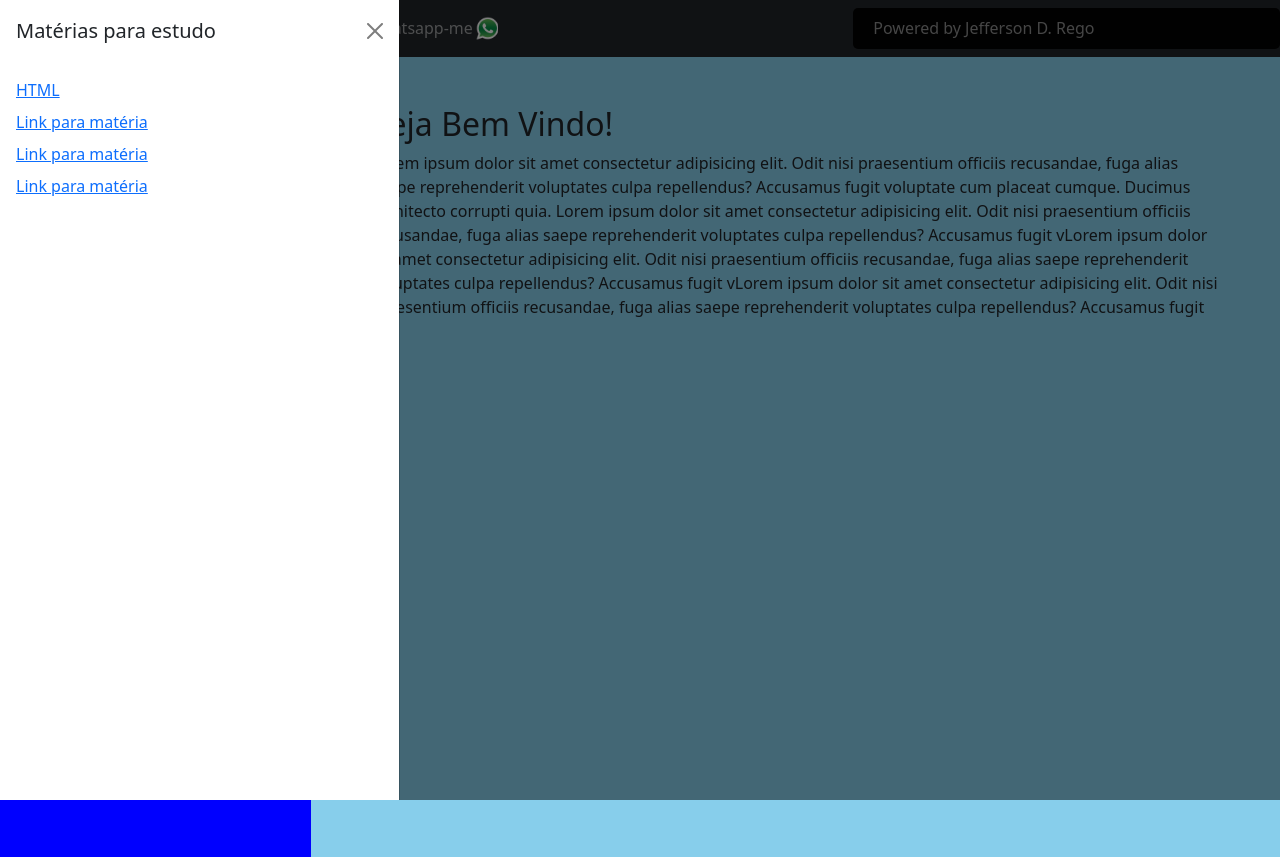
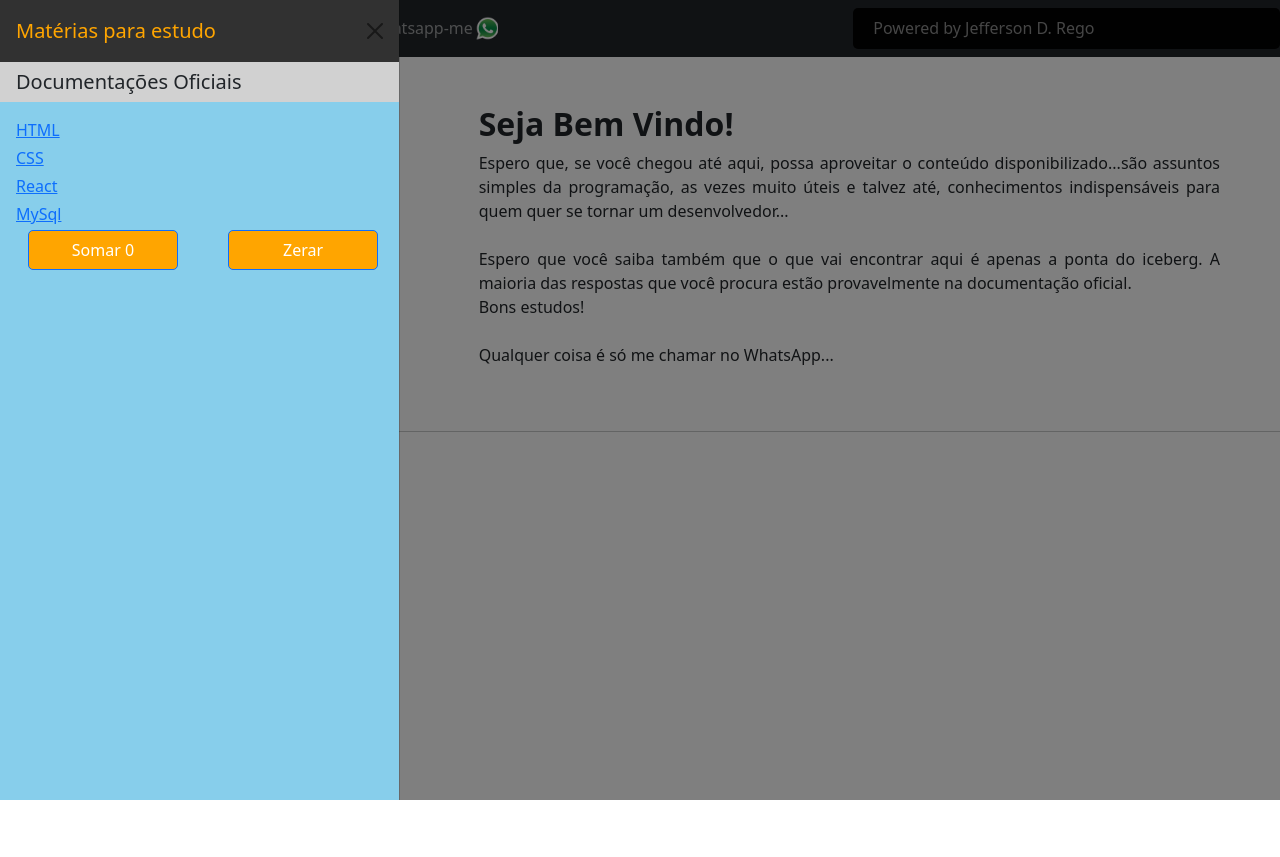
Before and after one commit to JeffersonDRego/site-estudos, a Next.js app: page / in a window 1280 px wide. Both pictures are taken after a click on the button "Exibir todos os tópicos!". After the commit the page ends 800 px from the top, so only its background shows below. Built offline with nearby package versions, Linux system fonts and the light colour scheme.

Commit message:
More little changes in layout

```diff
--- a/components/header/index.js
+++ b/components/header/index.js
@@ -15,14 +15,14 @@ const Header =()=>{
                 <Container fluid style={{display:'unset'}}>
                     <Row>
                         <Col className='col-sm-12 col-md-8 d-flex'>
-                            <Row>
-                                <Col>
+                            <Row className='d-flex justify-content-center'>
+                                <Col className='d-flex'>
                                     <Navbar.Brand href="#home" style={{fontWeight:'bold'}}>Estudos de Programação</Navbar.Brand>
                                 </Col>
                                 <Col>
                                     <Nav className="me-auto">
                                         <Nav.Link href="#home">Home</Nav.Link>
-                                        <Nav.Link className='d-flex' href="https://wa.me/5535998068006">Whatsapp-me <Image style={{marginLeft:2}} width={25} height={25} src={logoWhats}/></Nav.Link>
+                                        <Nav.Link className='d-flex' href="https://wa.me/5535998068006">Whatsapp-me <Image style={{marginLeft:2.1}} width={25} height={25} src={logoWhats}/></Nav.Link>
                                     </Nav>
                                 </Col>
 
--- a/components/offcanvas/index.js
+++ b/components/offcanvas/index.js
@@ -1,4 +1,4 @@
-import React, {useState} from 'react';
+import React, {useState, StyleSheet} from 'react';
 import 'bootstrap/dist/css/bootstrap.min.css';
 import Container from 'react-bootstrap/Container';
 import Row from 'react-bootstrap/Row';
@@ -14,34 +14,54 @@ const options = [
         backdrop: true
     }
 ]
+
+
+
 function OffCanvasExample({ name, ...props }) {
     const [show, setShow] = useState(false);
 
     const handleClose = () => setShow(false);
     const toggleShow = () => setShow((s) => !s);
 
+    const [initialValue, setInitialValue] = useState(0);
+    function counter(){
+      setInitialValue(initialValue+1)
+    }
     return (
       <>
-        <Button className="mt-3" variant="secondary" onClick={toggleShow}>
+        <Button className="mt-5 btn-info" onClick={toggleShow}>
           {name}
         </Button>
         <Offcanvas show={show} onHide={handleClose} {...props}>
-          <Offcanvas.Header closeButton>
-            <Offcanvas.Title>Matérias para estudo</Offcanvas.Title>
+          <Offcanvas.Header style={{backgroundColor:'#313131'}} closeButton>
+            <Offcanvas.Title style={{color:'#FFA500'}}>Matérias para estudo</Offcanvas.Title>
           </Offcanvas.Header>
-          <Offcanvas.Body>
-            <Col className='mb-2'>
-                <a href="#">HTML</a>
+          <div className='pt-2' style={{backgroundColor:'#d1d1d1'}}>
+            <h5 className='ms-3' >Documentações Oficiais </h5>
+          </div>
+          <Offcanvas.Body className='btn-info' style={{backgroundColor:'skyblue'}}>
+            <Col className='mb-1'>
+                <a href="https://developer.mozilla.org/pt-BR/docs/Web/HTML">HTML</a>
             </Col>
-            <Col className='mb-2'>
-                <a href="#">Link para matéria</a>
+            <Col className='mb-1'>
+                <a href="https://developer.mozilla.org/pt-BR/docs/Web/CSS">CSS</a>
             </Col>
-            <Col className='mb-2'>
-                <a href="#">Link para matéria</a>
+            <Col className='mb-1'>
+                <a href="https://pt-br.reactjs.org/">React</a>
             </Col>
-            <Col className='mb-2'>
-                <a href="#">Link para matéria</a>
+            <Col className='mb-1'>
+                <a href="https://dev.mysql.com/doc/">MySql</a>
             </Col>
+            <Container>
+              <Row className='justify-content-between gx-0'>
+                <Col className='col-5'>
+                  <Button onClick={()=> counter()} style={{borderRadius:5, width:150, height:40, backgroundColor:'#FFA500'}}>Somar {initialValue}</Button>
+                </Col>
+                <Col className='col-5'>
+                  <Button  onClick={()=> setInitialValue(0)} style={{borderRadius:5, width:150, height:40, backgroundColor:'#FFA500'}}>Zerar</Button>
+                </Col>
+              </Row>
+            </Container>
           </Offcanvas.Body>
         </Offcanvas>
       </>
@@ -49,6 +69,10 @@ function OffCanvasExample({ name, ...props }) {
   }
 
   export default function OffCanvas() {
+    const [initialValue, setInitialValue] = useState(0);
+    // function counter(){
+    //   setInitialValue(initialValue++)
+    // }
     return (
       <>
         {options.map((props, idx) => (
--- a/pages/index.js
+++ b/pages/index.js
@@ -10,26 +10,24 @@ export default function Home(){
     return(
         <Container fluid style={{padding:0}}>
             <Header/>
-            <Container fluid style={{backgroundColor:'skyblue', height:'100%', padding:0}}>
+            <Container fluid style={{height:'100%', padding:0}}>
                 <Row className='me-0'>
-                    <Col className='col-3 d-flex align-items-start justify-content-center' style={{backgroundColor:'blue', height:'100vh'}}>
+                    <Col className='col-12 col-md-4 col-xs-3 d-flex align-items-start justify-content-center'>
                         <OffCanvas/>
                     </Col>
                     <Col className='mt-5 m-5'>
-                        <h2>Seja Bem Vindo!</h2>
-                        <div>Lorem ipsum dolor sit amet consectetur adipisicing elit. Odit nisi praesentium officiis recusandae,
-                            fuga alias saepe reprehenderit voluptates culpa repellendus? Accusamus fugit
-                            voluptate cum placeat cumque. Ducimus architecto corrupti quia.
-                            Lorem ipsum dolor sit amet consectetur adipisicing elit. Odit nisi praesentium officiis recusandae,
-                            fuga alias saepe reprehenderit voluptates culpa repellendus? Accusamus fugit
-                            vLorem ipsum dolor sit amet consectetur adipisicing elit. Odit nisi praesentium officiis recusandae,
-                            fuga alias saepe reprehenderit voluptates culpa repellendus? Accusamus fugit
-                            vLorem ipsum dolor sit amet consectetur adipisicing elit. Odit nisi praesentium officiis recusandae,
-                            fuga alias saepe reprehenderit voluptates culpa repellendus? Accusamus fugit
-                            ve.
+                        <h2 style={{fontWeight:'bold'}}>Seja Bem Vindo!</h2>
+                            <div style={{textAlign:'justify'}}>Espero que, se você chegou até aqui, possa aproveitar o conteúdo
+                                disponibilizado...são assuntos simples da programação, as vezes muito úteis
+                                e talvez até, conhecimentos indispensáveis para quem quer se tornar um desenvolvedor... <br/><br/>
+                                Espero que você saiba também que o que vai encontrar aqui é apenas a ponta do iceberg. A
+                                maioria das respostas que você procura estão provavelmente na documentação oficial.<br/>
+                                Bons estudos!<br/><br/>
+                                Qualquer coisa é só me chamar no WhatsApp...
                             </div>
                     </Col>
                 </Row>
+                <hr/>
             </Container>
         </Container>
     )
```
